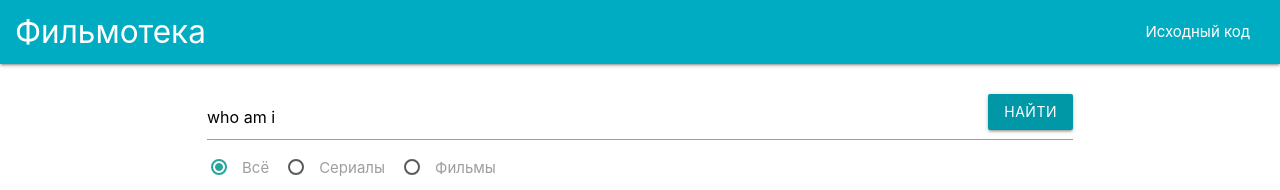
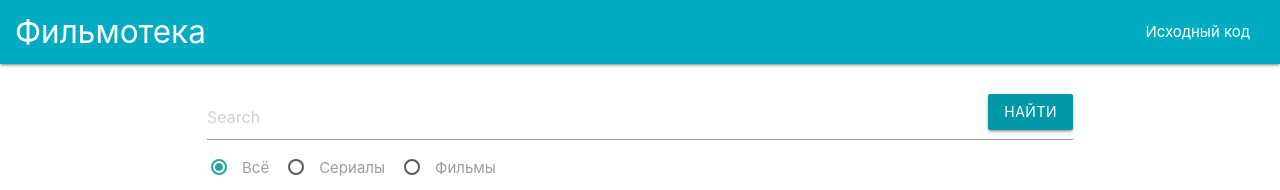
Before and after one commit to IlyaPetrovM/react_films, a React (Create React App) app: page / in a window 1280 px wide. Shown: the top 190 px of the page. Built offline with nearby package versions, Linux system fonts and the light colour scheme; no server answers; the HTML template or start-up script is replaced by a standard one.

Commit message:
refactor Main to FC

```diff
--- a/src/layout/Main.jsx
+++ b/src/layout/Main.jsx
@@ -1,4 +1,4 @@
-import React from 'react';
+import React, { useState } from 'react';
 
 import Movies from '../components/Movies';
 import Preloader from '../components/Preloader';
@@ -6,39 +6,40 @@ import Search from './Search';
 
 const API_KEY = process.env.REACT_APP_OMDB_API_KEY;
 
-export default class Main extends React.Component {
-  state = {
-    films: [],
-    loading:true,
-  };
-  componentDidMount() {
+export default function Main(){
+  const [films, setFilms] = useState([]);
+  const [loading, setLoading] = useState(true);
+
+  const componentDidMount = () => {
     fetch(`https://www.omdbapi.com/?i=tt3896198&apikey=${API_KEY}&s=lord`)
       .then((res) => res.json())
       .then((data) => {
-        this.setState({ films: data.Search, loading:false });
+        setFilms(data.Search);
+        setLoading(false);
       })
       .catch((err) => {
         console.error(err);
       });
   }
-  searchFilms = (search, type = 'all') =>{
-    this.setState({loading:true});
+  componentDidMount();
+
+  const searchFilms = (search, type = 'all') =>{
+    setLoading(true);
     fetch(`https://www.omdbapi.com/?i=tt3896198&apikey=${API_KEY}&s=${search}${type=='all' ? '' :'&type='+type}`)
       .then((res) => res.json())
       .then((data) => {
-        this.setState({ films: data.Search, loading:false });
+        setFilms(data.Search);
+        setLoading(false);
       })
       .catch((err) => {
         console.error(err);
       });
   }
-  render() {
-    const { films, loading } = this.state;
+
     return (
       <main className='container content'>
-        <Search searchFilms={this.searchFilms} />
+        <Search searchFilms={searchFilms} />
         {!loading ? <Movies films={films} /> : <Preloader />}
       </main>
     );
-  }
 }
--- a/src/layout/Search.jsx
+++ b/src/layout/Search.jsx
@@ -2,7 +2,7 @@ import React, { useEffect, useState } from 'react';
 
 export default function Search (props){
 const {searchFilms} = props;
-const [search, setSearch] = useState('who am i');
+const [search, setSearch] = useState('');
 const [type, setType] = useState('all');
 
   const handleChange = (event) => {
```
